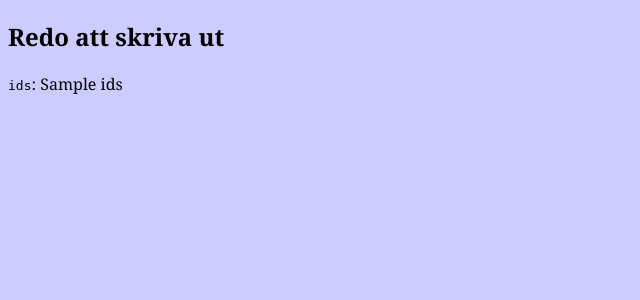
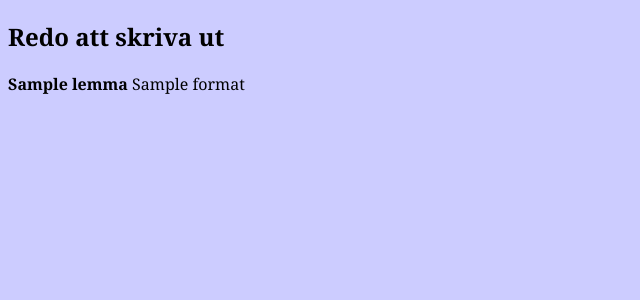
Before and after one commit to reutenauer/Talgoxe, a Django app: template talgoxe/templates/talgoxe/print_on_demand.html in a window 1280 px wide. Shown: the top 300 px of the page, without its empty margins (0-640 px from the left). Run offline with Django 3.2, Linux system fonts and the light colour scheme; the template is opened without the code that fills it: most values are stand-ins (such as "Sample title", 1, 10 or a date in 2020); some web fonts are replaced.

Commit message:
Det funkar!

```diff
--- a/talgoxe/templates/talgoxe/print_on_demand.html
+++ b/talgoxe/templates/talgoxe/print_on_demand.html
@@ -2,7 +2,8 @@
 
 <h2>Redo att skriva ut</h2>
 {% for lemma in lemmata %}
-<p><tt>ids</tt>: {{ ids }}</p>
+    {% include 'talgoxe/artikel.html' with lemma=lemma new_segments=lemma.new_segments %}
+    <br />
 {% endfor %}
 
 {% include "talgoxe/footer.html" %}
--- a/talgoxe/views.py
+++ b/talgoxe/views.py
@@ -217,7 +217,9 @@ def print_on_demand(request):
     for key in request.POST:
         mdata = re.match('selected-(\d+)', key)
         if mdata:
-            lemmata.append(Lemma.objects.get(id = int(mdata.group(1))))
+            lemma = Lemma.objects.get(id = int(mdata.group(1)))
+            lemma.collect()
+            lemmata.append(lemma)
     template = loader.get_template('talgoxe/print_on_demand.html')
     context = { 'lemmata' : lemmata }
 
```
